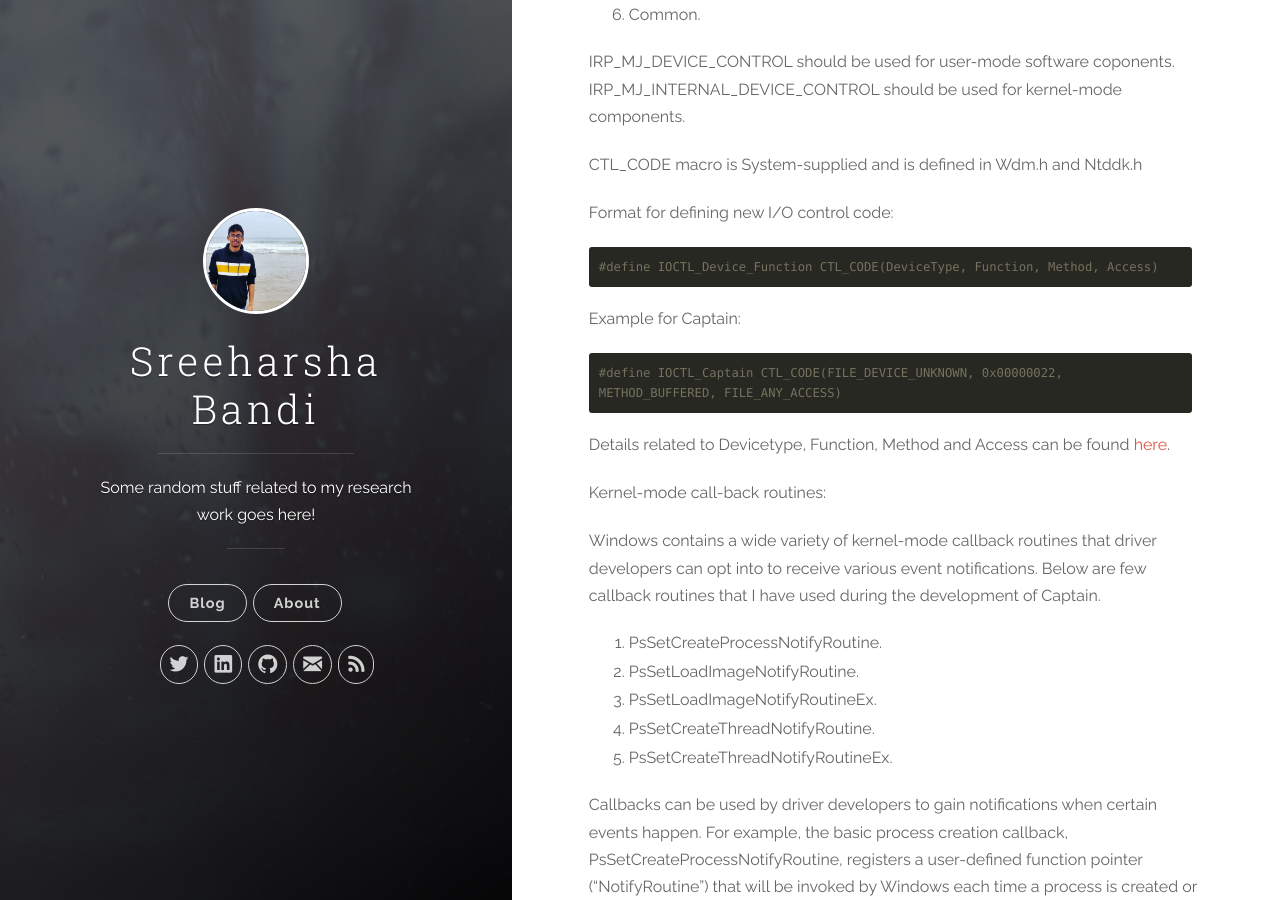
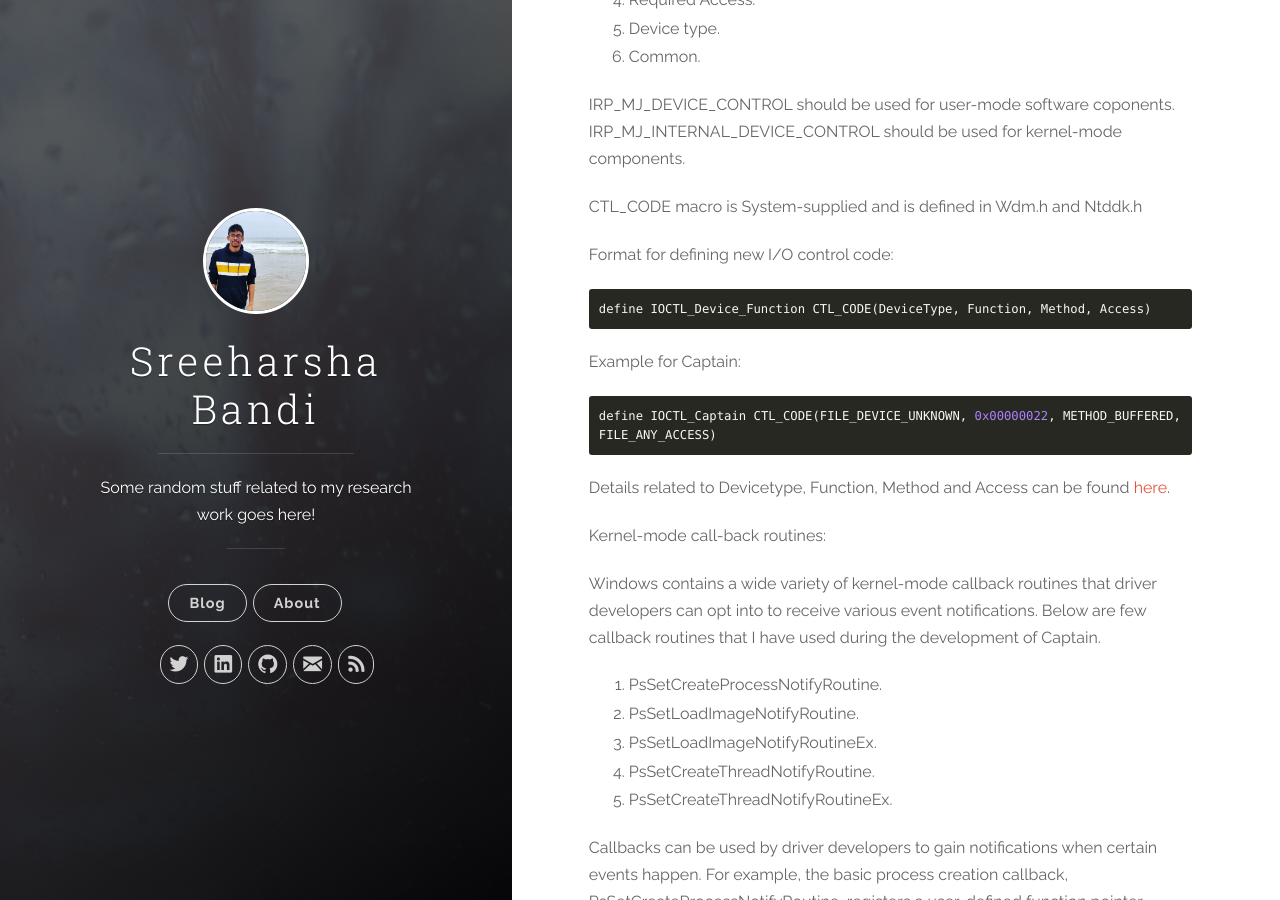
Before and after one commit to sreeharshabandi/sreeharshabandi.github.io, a Jekyll site: the page built from _posts/2020-07-05-Captain.md, in a window 1280 px wide and 900 px high, scrolled down 1315 px. Built offline with Jekyll 4.4.1, drawn with Linux system fonts in a browser that asks for light colours; some of the changed text lies outside the part shown.

Commit message:
Update 2020-07-05-Captain.md

````diff
--- a/_posts/2020-07-05-Captain.md
+++ b/_posts/2020-07-05-Captain.md
@@ -13,10 +13,12 @@
 3. Usage of Windows Driver Framework.
 4. Kernel-mode call-back routines.
 
-IF(Fail to have the above required knowledge)
+```c++
+if(fail to have the above required knowledge)
 {
     printf("Don't worry, you can learn that in this post:")
 }
+```
 
 Device I/O Control function:
 The DeviceIoControl function provides a interface for an application to communicate with the device driver, and can send control codes to a variety of devices.
@@ -60,11 +62,11 @@
 Format for defining new I/O control code:
 
 ``` c++
-#define IOCTL_Device_Function CTL_CODE(DeviceType, Function, Method, Access)
+define IOCTL_Device_Function CTL_CODE(DeviceType, Function, Method, Access)
 ```
 Example for Captain:
 ``` c++
-#define IOCTL_Captain CTL_CODE(FILE_DEVICE_UNKNOWN, 0x00000022, METHOD_BUFFERED, FILE_ANY_ACCESS)
+define IOCTL_Captain CTL_CODE(FILE_DEVICE_UNKNOWN, 0x00000022, METHOD_BUFFERED, FILE_ANY_ACCESS)
 ```
 Details related to Devicetype, Function, Method and Access can be found [here][define_control].
 
````
